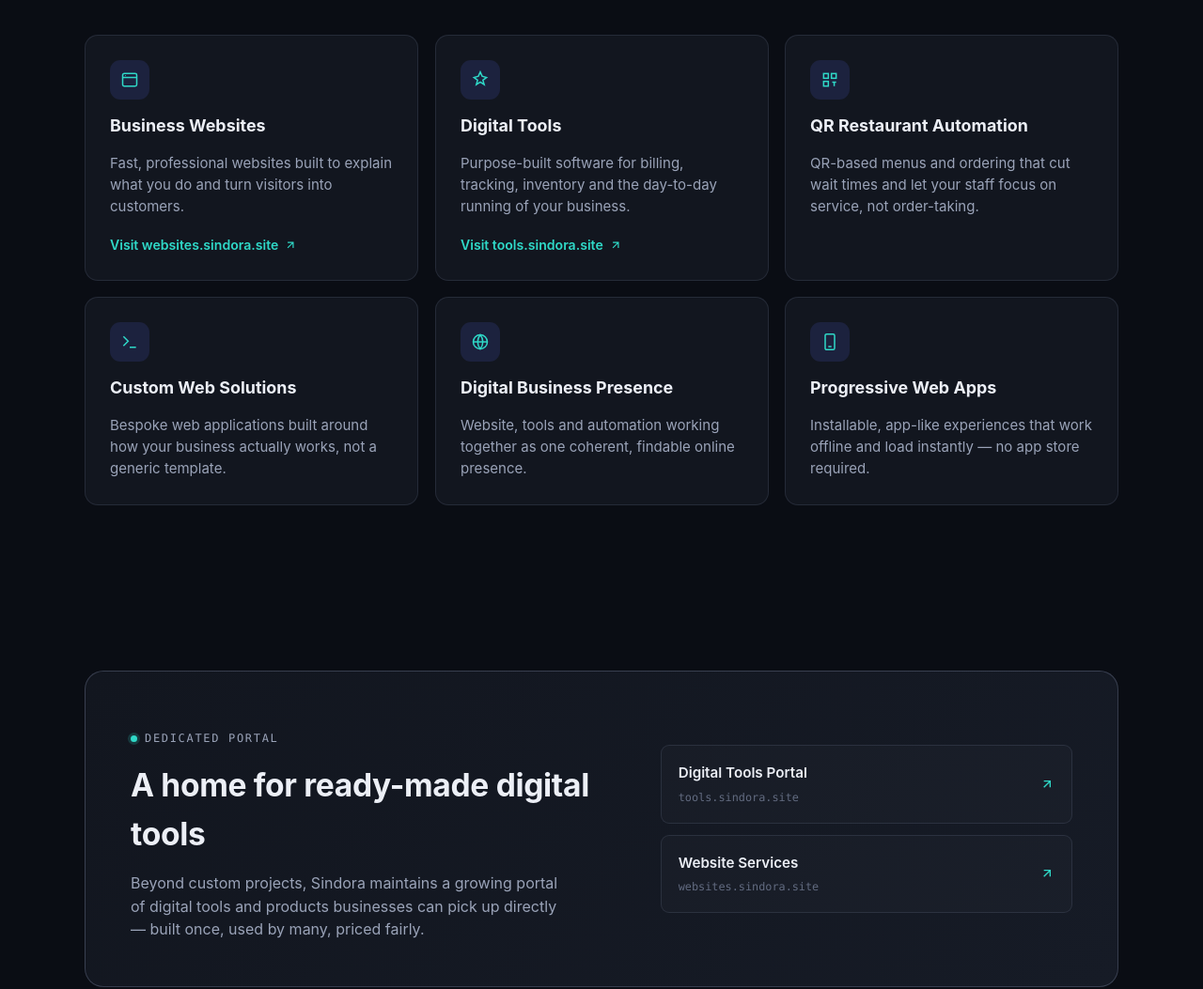
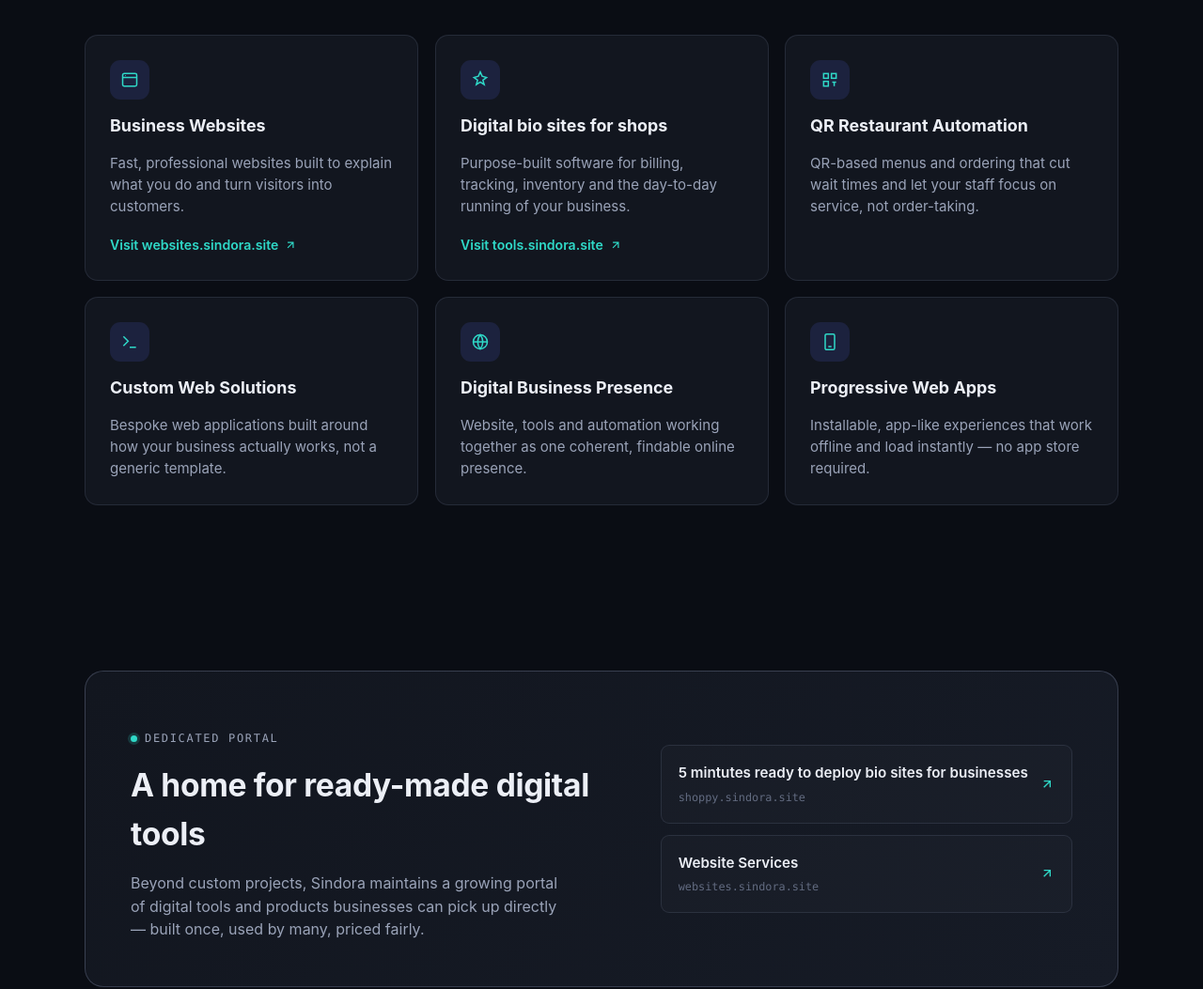
Before and after one commit to ap095665-boop/Product-vault, a plain HTML site: page index.html in a window 1280 px wide. Shown: the part 1039-2092 px from the top of the page at 94% size. Drawn offline with Linux system fonts and the light colour scheme.

Commit message:
Update index.html

```diff
--- a/index.html
+++ b/index.html
@@ -903,9 +903,9 @@
 
         <article class="card reveal" style="--i:1">
           <div class="card__icon"><svg viewBox="0 0 24 24" fill="none" stroke="currentColor" stroke-width="1.8"><path d="M12 2l2.4 5.4L20 9l-4.6 3.4L17 18l-5-3.2L7 18l1.6-5.6L4 9l5.6-1.6z"/></svg></div>
-          <h3>Digital Tools</h3>
+          <h3>Digital bio sites for shops </h3>
           <p>Purpose-built software for billing, tracking, inventory and the day-to-day running of your business.</p>
-          <a class="card__link" href="https://tools.sindora.site" target="_blank" rel="noopener">Visit tools.sindora.site <svg viewBox="0 0 24 24" fill="none" stroke="currentColor" stroke-width="2"><path d="M7 17L17 7M7 7h10v10"/></svg></a>
+          <a class="card__link" href="https://shoppy.sindora.site" target="_blank" rel="noopener">Visit tools.sindora.site <svg viewBox="0 0 24 24" fill="none" stroke="currentColor" stroke-width="2"><path d="M7 17L17 7M7 7h10v10"/></svg></a>
         </article>
 
         <article class="card reveal" style="--i:2">
@@ -945,8 +945,8 @@
           <p>Beyond custom projects, Sindora maintains a growing portal of digital tools and products businesses can pick up directly — built once, used by many, priced fairly.</p>
         </div>
         <div class="tools__links">
-          <a class="tools__linkcard" href="https://tools.sindora.site" target="_blank" rel="noopener">
-            <span><span class="name">Digital Tools Portal</span><br><span class="url">tools.sindora.site</span></span>
+          <a class="tools__linkcard" href="https://shoppy.sindora.site" target="_blank" rel="noopener">
+            <span><span class="name">5 mintutes ready to deploy bio sites for businesses</span><br><span class="url">shoppy.sindora.site</span></span>
             <svg viewBox="0 0 24 24" fill="none" stroke="currentColor" stroke-width="2"><path d="M7 17L17 7M7 7h10v10"/></svg>
           </a>
           <a class="tools__linkcard" href="https://websites.sindora.site" target="_blank" rel="noopener">
```
